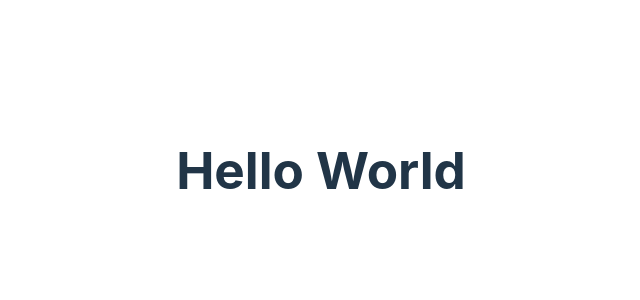
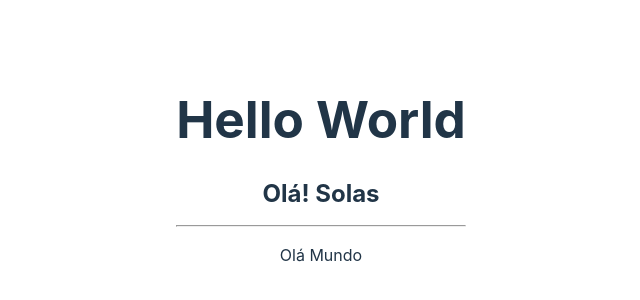
Before and after one commit to g-101/react-typescript-aprendizado, a React (Vite) app: page / in a window 1280 px wide. Shown: the part 230-530 px from the top of the page, without its empty margins (319-959 px from the left). Built offline with nearby package versions, Linux system fonts and the light colour scheme.

Commit message:
passando props

```diff
--- a/src/App.tsx
+++ b/src/App.tsx
@@ -1,11 +1,12 @@
 import { useState } from 'react';
-import reactLogo from './assets/react.svg';
+import { Header } from './components/Header';
 import './App.css';
 
 function App() {
   return (
     <div className="App">
-      <h1>Hello World</h1>
+      <Header name={'Solas'} />
+      <p>Olá Mundo</p>
     </div>
   );
 }
--- /dev/null
+++ b/src/components/Header.tsx
@@ -0,0 +1,14 @@
+type Props = {
+  name?: string;
+};
+
+export const Header = ({ name }: Props) => {
+  const handlerName = !name ? 'Não foi passado o nome' : name;
+  return (
+    <div>
+      <h1>Hello World</h1>
+      <h2>Olá! {handlerName}</h2>
+      <hr />
+    </div>
+  );
+};
```
Also changed, not shown: src/main.tsx (+5 -5 lines), src/main.css (renamed from src/index.css).
